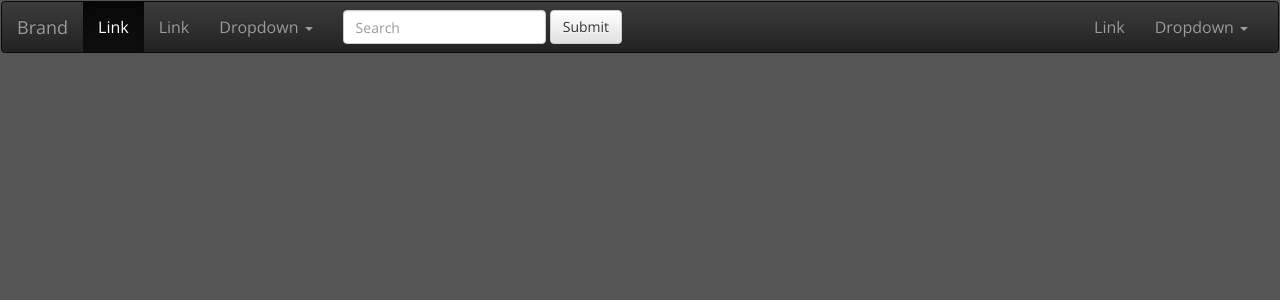
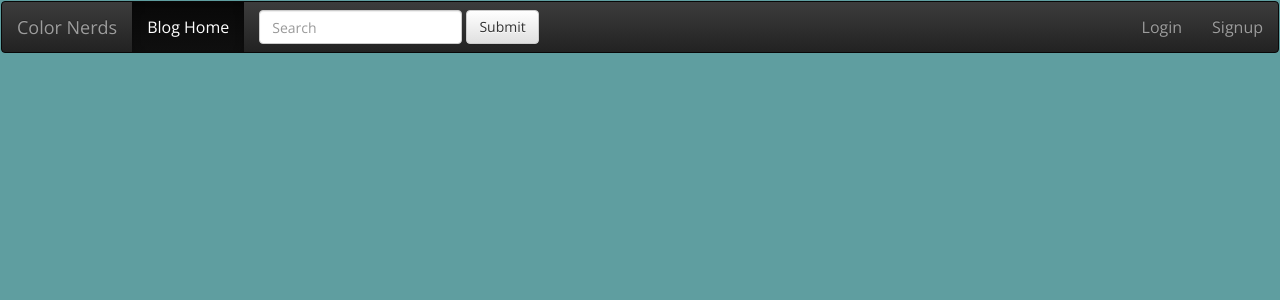
Before and after one commit to TonyKelly12/color-nerds-blog, a Django app: template color_nerds_blog/templates/index.html in a window 1280 px wide. Shown: the top 300 px of the page. Run offline with Django 3.2, Linux system fonts and the light colour scheme; the template is opened without the code that fills it, so the values that code supplies are empty; some libraries are stand-ins or nearby versions.

Commit message:
nav bar links fixed

```diff
--- a/color_nerds_blog/static/main.css
+++ b/color_nerds_blog/static/main.css
@@ -145,17 +145,17 @@ textarea {
 }
 body{
     font:16px/1.5 'Open Sans', Railway, Arial, sans-serif ;
-    background-color: #555555;
+    background-color: cadetblue;
     color: whitesmoke;
     overflow-x: hidden;
     height: 100%;
     transition: background-color 0.4s linear;
 }
 body.project01{
-    background-color: cadetblue;
+    background-color: dimgray;
 }
 body.project02{
-    background-color: greenyellow;
+    background-color: darkolivegreen;
 }
 body.project03{
     background-color: cornflowerblue;
--- a/color_nerds_blog/templates/index.html
+++ b/color_nerds_blog/templates/index.html
@@ -41,27 +41,16 @@
                         <span class="icon-bar"></span>
                         <span class="icon-bar"></span>
                     </button>
-                    <a class="navbar-brand" href="#">Brand</a>
+                    <a class="navbar-brand" href="/">Color Nerds</a>
+                    <ul class="nav navbar-nav">
+                        <li class="active"><a href="/blog">Blog Home <span class="sr-only">(current)</span></a></li>
+
+                    </ul>
                 </div>
 
                 <!-- Collect the nav links, forms, and other content for toggling -->
                 <div class="collapse navbar-collapse" id="bs-example-navbar-collapse-1">
-                    <ul class="nav navbar-nav">
-                        <li class="active"><a href="#">Link <span class="sr-only">(current)</span></a></li>
-                        <li><a href="#">Link</a></li>
-                        <li class="dropdown">
-                            <a href="#" class="dropdown-toggle" data-toggle="dropdown" role="button" aria-haspopup="true" aria-expanded="false">Dropdown <span class="caret"></span></a>
-                            <ul class="dropdown-menu">
-                                <li><a href="#">Action</a></li>
-                                <li><a href="#">Another action</a></li>
-                                <li><a href="#">Something else here</a></li>
-                                <li role="separator" class="divider"></li>
-                                <li><a href="#">Separated link</a></li>
-                                <li role="separator" class="divider"></li>
-                                <li><a href="#">One more separated link</a></li>
-                            </ul>
-                        </li>
-                    </ul>
+
                     <form class="navbar-form navbar-left">
                         <div class="form-group">
                             <input type="text" class="form-control" placeholder="Search">
@@ -69,15 +58,9 @@
                         <button type="submit" class="btn btn-default">Submit</button>
                     </form>
                     <ul class="nav navbar-nav navbar-right">
-                        <li><a href="#">Link</a></li>
-                        <li class="dropdown">
-                            <a href="#" class="dropdown-toggle" data-toggle="dropdown" role="button" aria-haspopup="true" aria-expanded="false">Dropdown <span class="caret"></span></a>
-                            <ul class="dropdown-menu">
-                                <li><a href="#">Action</a></li>
-                                <li><a href="#">Another action</a></li>
-                                <li><a href="#">Something else here</a></li>
-                                <li role="separator" class="divider"></li>
-                                <li><a href="#">Separated link</a></li>
+                        <li><a href="/login">Login</a></li>
+                        <ul class="nav navbar-nav navbar-right">
+                        <li><a href="/signup">Signup</a></li>
                             </ul>
                         </li>
                     </ul>
--- a/color_nerds_blog/templates/main.html
+++ b/color_nerds_blog/templates/main.html
@@ -20,7 +20,7 @@
 
         <div class="project project00">
             <div class="project-image">
-                <img src="../static/img/jpg/me.jpg" alt="Tony Kelly" height="224px" width="224px">
+                <img src="../static/img/png/color_nerd_bkgd.png" alt="color nerd" height="224px" width="224px">
                 <div class="project-pixels">
                     <div class="pixel pixel01 sizeS"></div>
                     <div class="pixel pixel02 sizeXL"></div>
@@ -64,7 +64,7 @@
                 <svg xmlns="http://www.w3.org/2000/svg" xmlns:xlink="http://www.w3.org/1999/xlink" version="1.1" class="loader" x="0" y="0" viewBox="0 0 176.1 176.1" enable-background="new 0 0 176.1 176.1" xml:space="preserve">
                             <circle fill="transparent" stroke="#000000" stroke-width="2" stroke-miterlimit="10" cx="88.1" cy="88.1" r="87.1"/>
                         </svg>
-                <img src="../static/img/png/color_nerd_bkgd.png" alt="Color Nerds" height="224px" width="224px">
+                <img src="../static/img/jpg/me.jpg"  alt="Tony Kelly" height="224px" width="224px">
                 <div class="project-pixels">
                     <div class="pixel pixel01 sizeS"></div>
                     <div class="pixel pixel02 sizeXL"></div>
```
